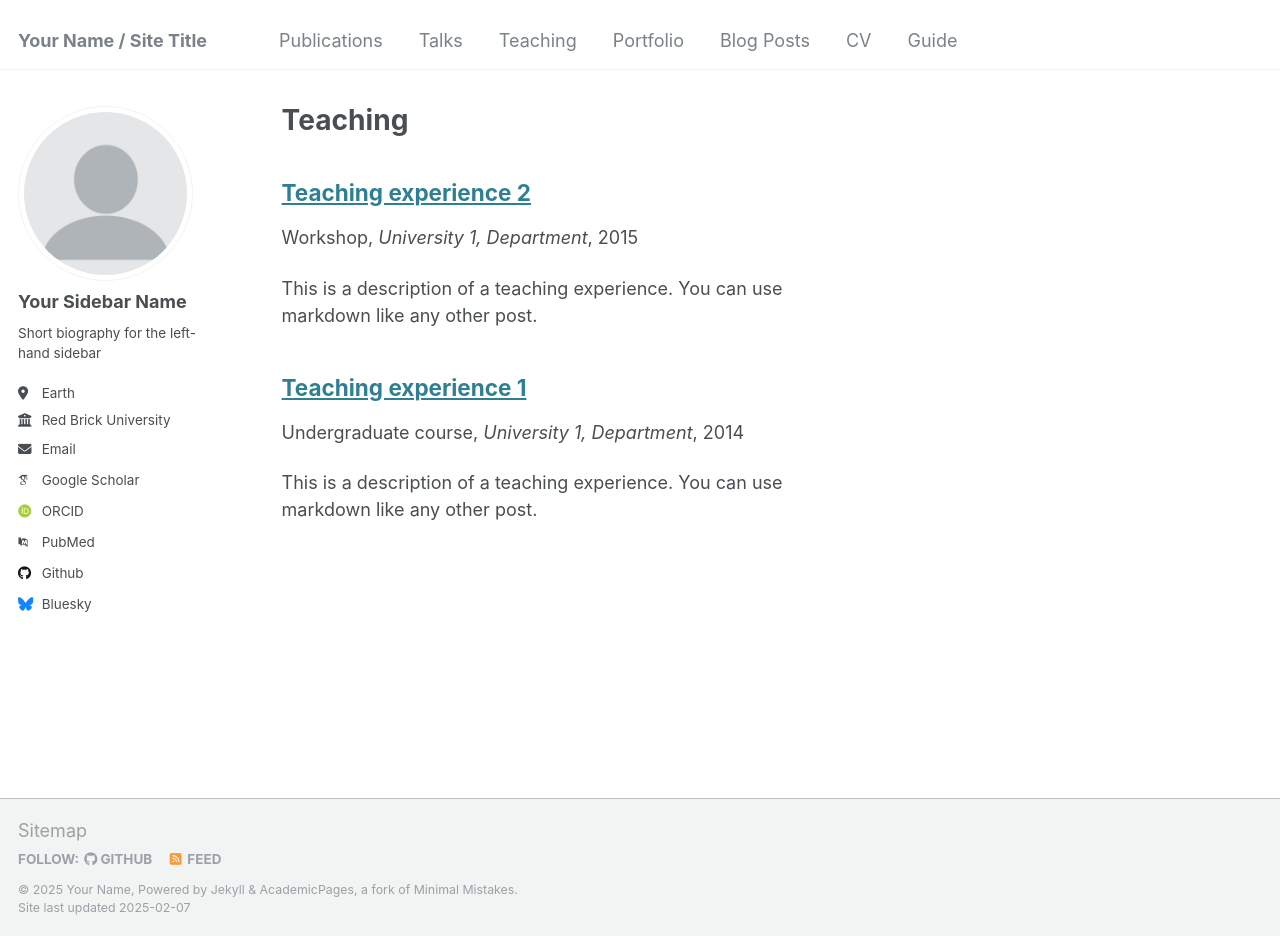
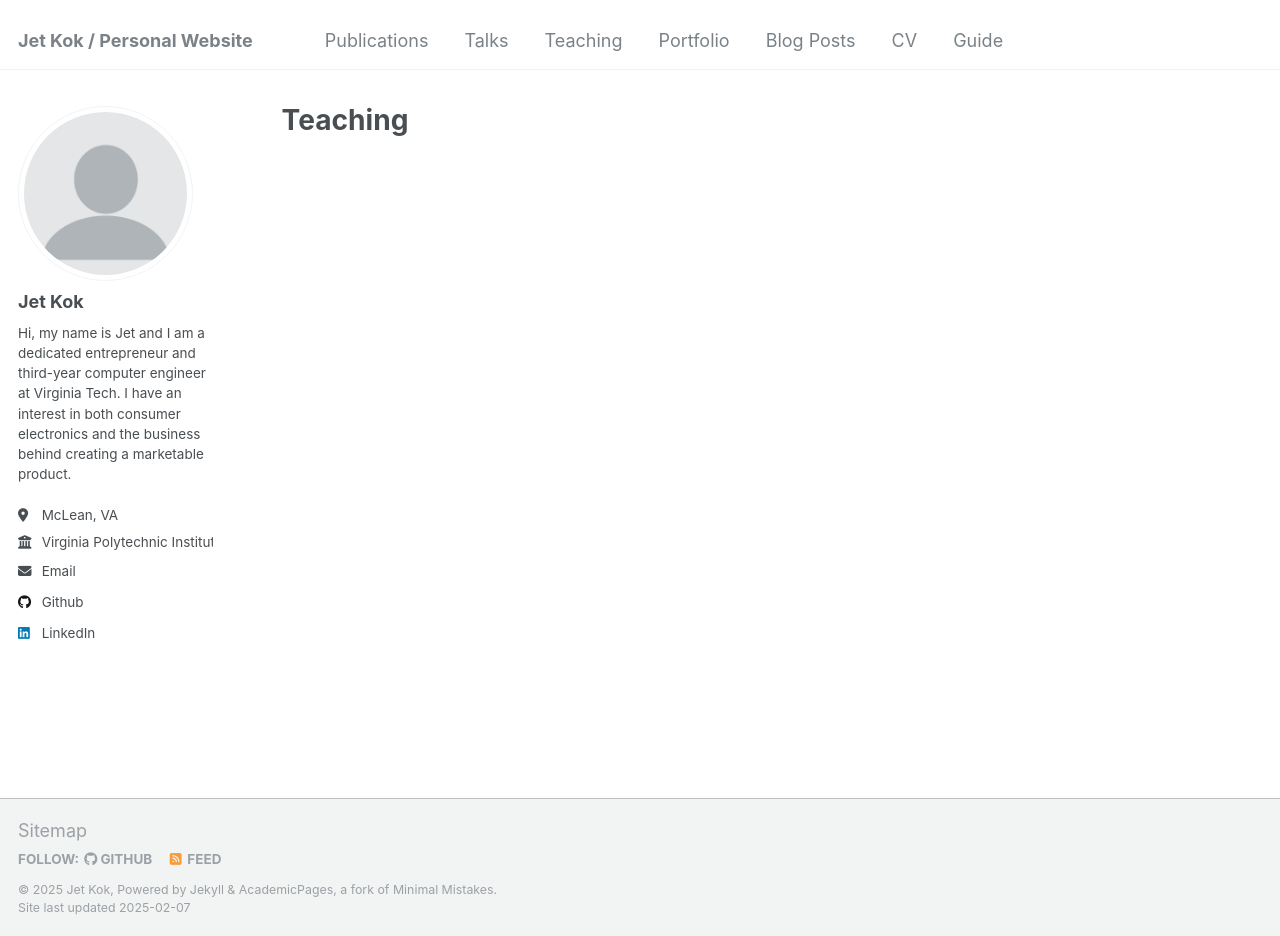
Before and after one commit to J3TK/J3TK.github.io, a Jekyll site: the page built from _pages/teaching.html, in a window 1280 px wide and 936 px high. Built offline with Jekyll 4.4.1, drawn with Linux system fonts in a browser that asks for light colours; some web fonts are replaced.

Commit message:
updated website with some info

```diff
--- a/_config.yml
+++ b/_config.yml
@@ -8,13 +8,13 @@
 
 # Basic Site Settings
 locale                   : "en-US"
-title                    : "Your Name / Site Title"
+title                    : "Jet Kok / Personal Website"
 title_separator          : "-"
-name                     : &name "Your Name"
-description              : &description "personal description"
-url                      : https://academicpages.github.io # the base hostname & protocol for your site e.g. "https://[your GitHub username].github.io"
+name                     : &name "Jet Kok"
+description              : &description "Hi, my name is Jet and I am a dedicated entrepreneur and third-year computer engineer at Virginia Tech. I have an interest in both consumer electronics and the business behind creating a marketable product."
+url                      : https://j3tk.github.io # the base hostname & protocol for your site e.g. "https://[your GitHub username].github.io"
 baseurl                  : "" # the subpath of your site, e.g. "/blog"
-repository               : "academicpages/academicpages.github.io"
+repository               : "j3tk.github.io"
 
 # Site Author - The following control what appear as part of the author content on the side bar.
 #               If a field is blank the icon and link will not appear, otherwise it will be shown.
@@ -22,21 +22,21 @@ repository               : "academicpages/academicpages.github.io"
 author:
   # Biographic information
   avatar           : "profile.png"
-  name             : "Your Sidebar Name"
+  name             : "Jet Kok"
   pronouns         : # example: "she/her"
-  bio              : "Short biography for the left-hand sidebar"
-  location         : "Earth"
-  employer         : "Red Brick University"
+  bio              : "Hi, my name is Jet and I am a dedicated entrepreneur and third-year computer engineer at Virginia Tech. I have an interest in both consumer electronics and the business behind creating a marketable product."
+  location         : "McLean, VA"
+  employer         : "Virginia Polytechnic Institute and State University"
   uri              : # URL
-  email            : "none@example.org"
+  email            : "jetskok@gmail.com"
 
   # Academic websites
   arxiv            : # URL - Update with the correct link to your profile
-  googlescholar    : "https://scholar.google.com/citations?user=PS_CX0AAAAAJ"
+  googlescholar    : # URL
   impactstory      : # URL
-  orcid            : "http://orcid.org/yourorcidurl"
+  orcid            : # URL
   semantic         : # URL
-  pubmed           : "https://www.ncbi.nlm.nih.gov/pubmed/?term=john+snow"
+  pubmed           : # URL
   researchgate     : # URL
   scopus           : # URL
 
@@ -44,12 +44,12 @@ author:
   bitbucket        : # Username - Update with your username on the site
   codepen          : # Username
   dribbble         : # Username
-  github           : "academicpages"
+  github           : "J3TK"
   kaggle           : # Username
   stackoverflow    : # User number or user number and name (i.e., use "1" or "1/jeff-atwood")
 
   # Social media
-  bluesky          : "bsky.app" # Replace this with you Bluesky username
+  bluesky          : # Username
   facebook         : # Username
   flickr           : # Username
   foursquare       : # Username
@@ -58,7 +58,7 @@ author:
   keybase          : # Username
   instagram        : # Username
   lastfm           : # Username
-  linkedin         : # Username
+  linkedin         : "j3tk"
   mastodon         : # URL
   medium           : # URL
   pinterest        : # Username
@@ -228,17 +228,6 @@ collections:
 
 # These settings control how pages and collections are included in the site
 defaults:
-  # _posts
-  - scope:
-      path: ""
-      type: posts
-    values:
-      layout: single
-      author_profile: true
-      read_time: true
-      comments: true
-      share: true
-      related: true
   # _pages
   - scope:
       path: ""
@@ -246,24 +235,6 @@ defaults:
     values:
       layout: single
       author_profile: true
-  # _teaching
-  - scope:
-      path: ""
-      type: teaching
-    values:
-      layout: single
-      author_profile: true
-      share: true
-      comments: true
-  # _publications
-  - scope:
-      path: ""
-      type: publications
-    values:
-      layout: single
-      author_profile: true
-      share: true
-      comments: true
   # _portfolio
   - scope:
       path: ""
@@ -273,14 +244,6 @@ defaults:
       author_profile: true
       share: true
       comment: true
-  # _talks
-  - scope:
-      path: ""
-      type: talks
-    values:
-      layout: talk
-      author_profile: true
-      share: true
 
 
 # Sass/SCSS
--- a/_teaching/2014-spring-teaching-1.md
+++ /dev/null
@@ -1,20 +0,0 @@
----
-title: "Teaching experience 1"
-collection: teaching
-type: "Undergraduate course"
-permalink: /teaching/2014-spring-teaching-1
-venue: "University 1, Department"
-date: 2014-01-01
-location: "City, Country"
----
-
-This is a description of a teaching experience. You can use markdown like any other post.
-
-Heading 1
-======
-
-Heading 2
-======
-
-Heading 3
-======
--- a/_teaching/2015-spring-teaching-2.md
+++ /dev/null
@@ -1,20 +0,0 @@
----
-title: "Teaching experience 2"
-collection: teaching
-type: "Workshop"
-permalink: /teaching/2015-spring-teaching-1
-venue: "University 1, Department"
-date: 2015-01-01
-location: "City, Country"
----
-
-This is a description of a teaching experience. You can use markdown like any other post.
-
-Heading 1
-======
-
-Heading 2
-======
-
-Heading 3
-======
```
Also changed, not shown: _posts/2012-08-14-blog-post-1.md (deleted, +0 -20 lines), _posts/2013-08-14-blog-post-2.md (deleted, +0 -20 lines), _posts/2014-08-14-blog-post-3.md (deleted, +0 -20 lines), _posts/2015-08-14-blog-post-4.md (deleted, +0 -20 lines), _posts/2199-01-01-future-post.md (deleted, +0 -11 lines), _publications/2009-10-01-paper-title-number-1.md (deleted, +0 -14 lines), _publications/2010-10-01-paper-title-number-2.md (deleted, +0 -14 lines), _publications/2015-10-01-paper-title-number-3.md (deleted, +0 -14 lines), _publications/2024-02-17-paper-title-number-4.md (deleted, +0 -13 lines), _talks/2012-03-01-talk-1.md (deleted, +0 -11 lines), _talks/2013-03-01-tutorial-1.md (deleted, +0 -13 lines), _talks/2014-02-01-talk-2.md (deleted, +0 -13 lines), _talks/2014-03-01-talk-3.md (deleted, +0 -11 lines).
